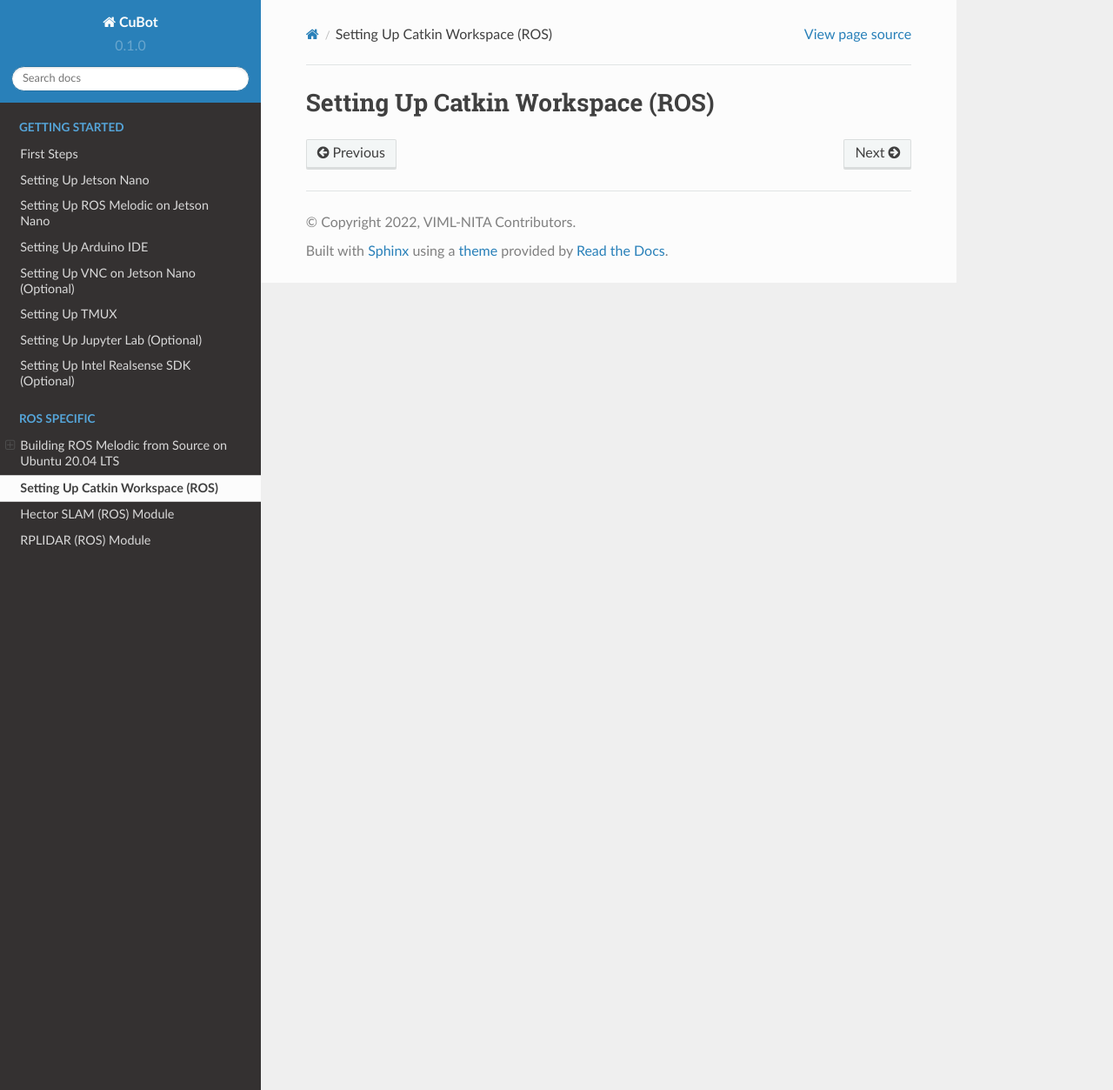
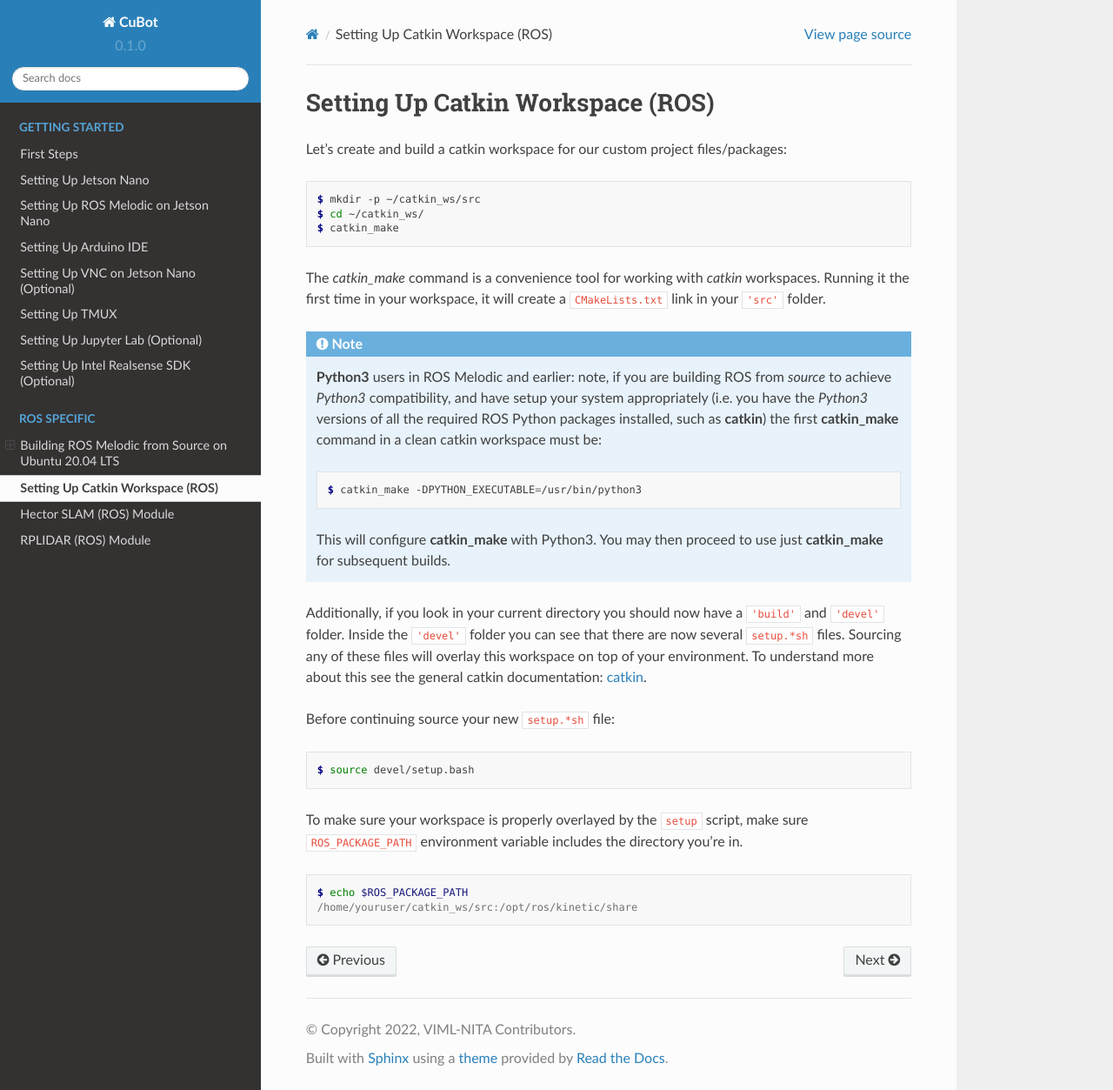
Before and after one commit to VIML-NITA/docs, a Sphinx documentation site: the page built from docs/source/ros-specific/catkin_ws.rst, in a window 1280 px wide and 1253 px high. Shown: the whole window at 87% size. Built offline with Sphinx 7.4.7 and the Read the Docs theme 2.0.0, drawn with Linux system fonts in a browser that asks for light colours; pages that are not in the unit, such as notebooks, are missing from menus.

Commit message:
added catkin_ws docs

```diff
--- a/docs/source/ros-specific/catkin_ws.rst
+++ b/docs/source/ros-specific/catkin_ws.rst
@@ -1,2 +1,40 @@
 Setting Up Catkin Workspace (ROS)
 =================================
+
+Let's create and build a catkin workspace for our custom project files/packages:
+
+.. code-block:: console
+
+    $ mkdir -p ~/catkin_ws/src
+    $ cd ~/catkin_ws/
+    $ catkin_make
+
+The *catkin_make* command is a convenience tool for working with *catkin* workspaces.
+Running it the first time in your workspace, it will create a ``CMakeLists.txt`` link in your ``'src'`` folder.
+
+.. note::
+
+    **Python3** users in ROS Melodic and earlier\: note, if you are building ROS from *source* to achieve *Python3* compatibility, and have setup your system appropriately (i.e. you have the *Python3* versions of all the required ROS Python packages installed, such as **catkin**) the first **catkin_make** command in a clean catkin workspace must be:
+
+    .. code-block:: console
+
+        $ catkin_make -DPYTHON_EXECUTABLE=/usr/bin/python3
+
+    This will configure **catkin_make** with Python3.
+    You may then proceed to use just **catkin_make** for subsequent builds.
+
+Additionally, if you look in your current directory you should now have a ``'build'`` and ``'devel'`` folder. Inside the ``'devel'`` folder you can see that there are now several ``setup.*sh`` files. Sourcing any of these files will overlay this workspace on top of your environment.
+To understand more about this see the general catkin documentation: `catkin <http://wiki.ros.org/catkin>`_.
+
+Before continuing source your new ``setup.*sh`` file:
+
+.. code-block:: console
+
+    $ source devel/setup.bash
+
+To make sure your workspace is properly overlayed by the ``setup`` script, make sure ``ROS_PACKAGE_PATH`` environment variable includes the directory you're in.
+
+.. code-block:: console
+
+    $ echo $ROS_PACKAGE_PATH
+    /home/youruser/catkin_ws/src:/opt/ros/kinetic/share
```
